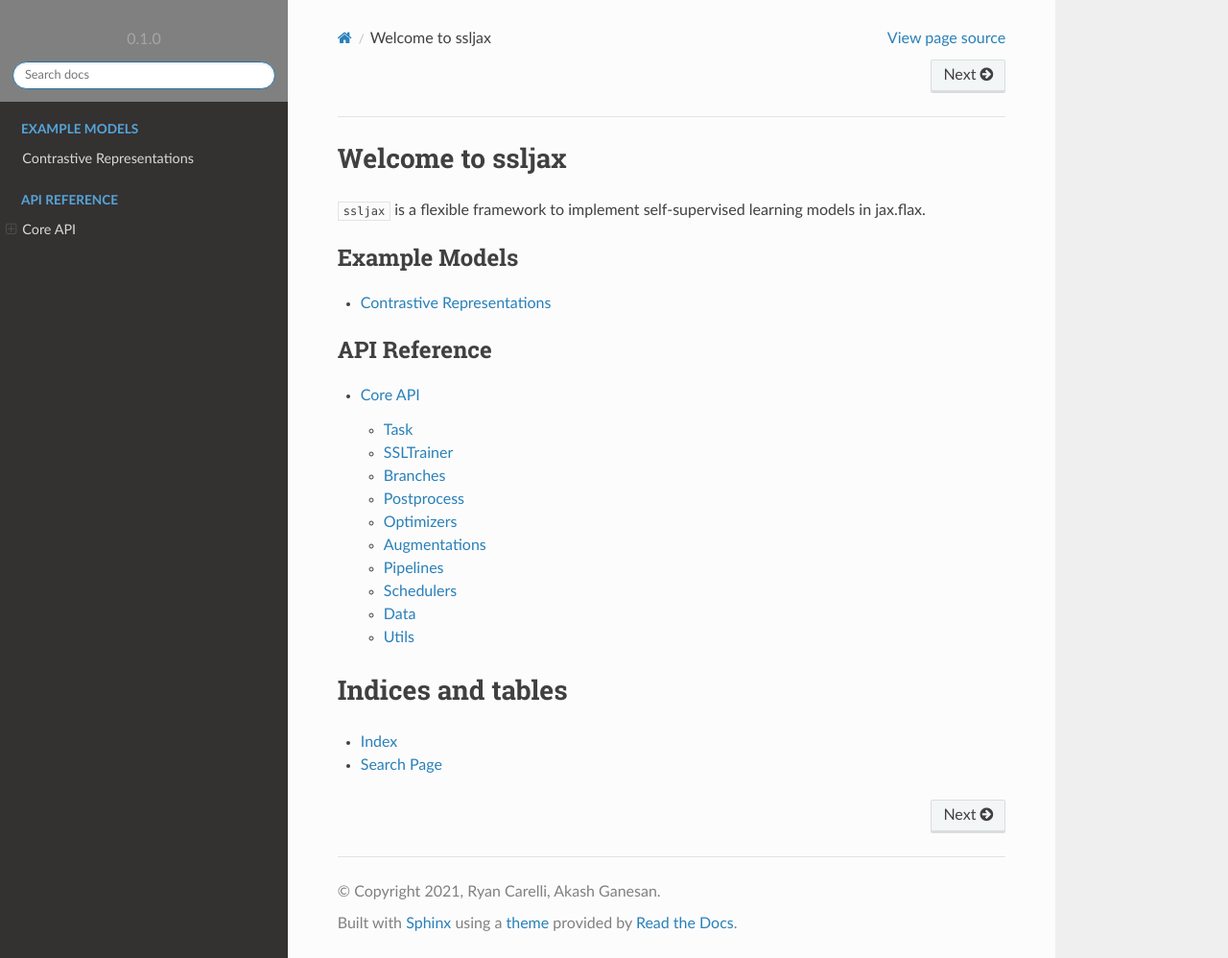
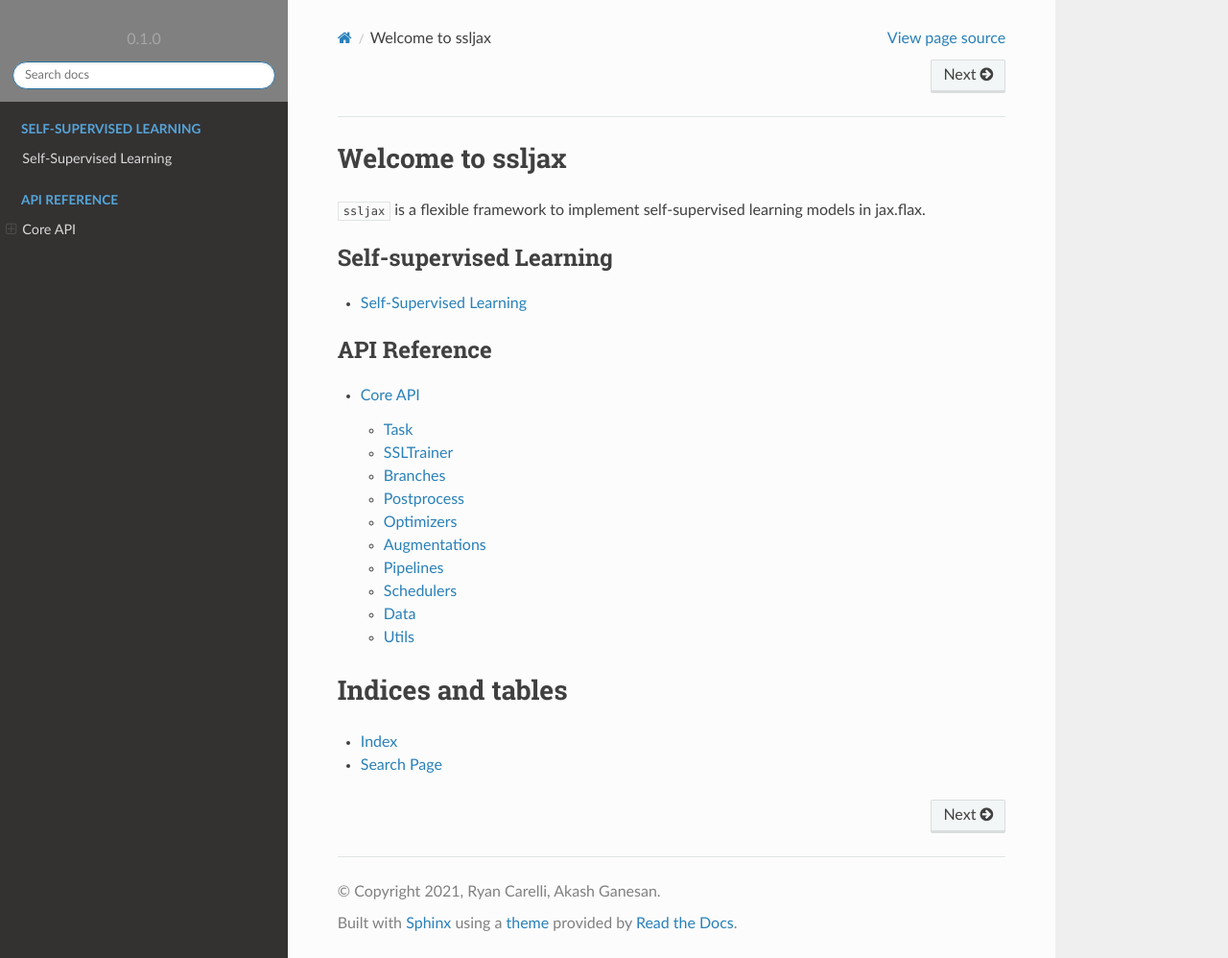
Before and after one commit to ryanccarelli/ssljax, a Sphinx documentation site: the page built from docs/source/index.rst, in a window 1280 px wide and 998 px high. Shown: the whole window at 96% size. Built offline with Sphinx 7.4.7 and the Read the Docs theme 2.0.0, drawn with Linux system fonts in a browser that asks for light colours; formulas are drawn with MathJax 3.

Commit message:
move to ssl

```diff
--- a/docs/source/contrastive_learning.rst
+++ /dev/null
@@ -1,2 +0,0 @@
-Contrastive Representations
-===========================
--- a/docs/source/index.rst
+++ b/docs/source/index.rst
@@ -5,9 +5,9 @@
 
 .. toctree::
    :maxdepth: 2
-   :caption: Example Models
+   :caption: Self-supervised Learning
 
-   contrastive_learning
+   ssl
 
 .. toctree::
    :maxdepth: 2
--- /dev/null
+++ b/docs/source/ssl.rst
@@ -0,0 +1,6 @@
+Self-Supervised Learning
+========================
+
+Deep learning systems scale
+
+How do we scale deep learning systems in domains where curated and labeled data is limited?
```
